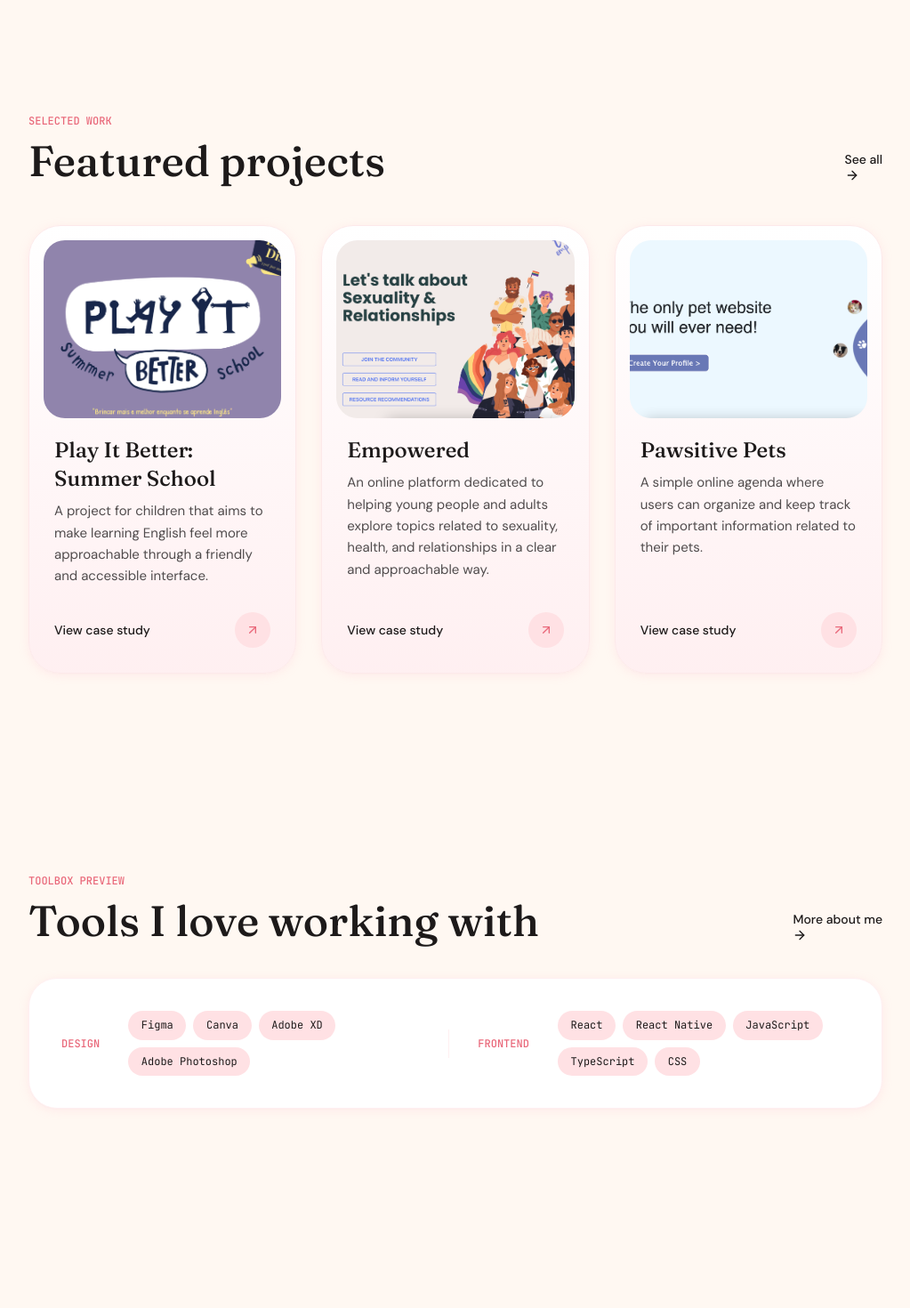
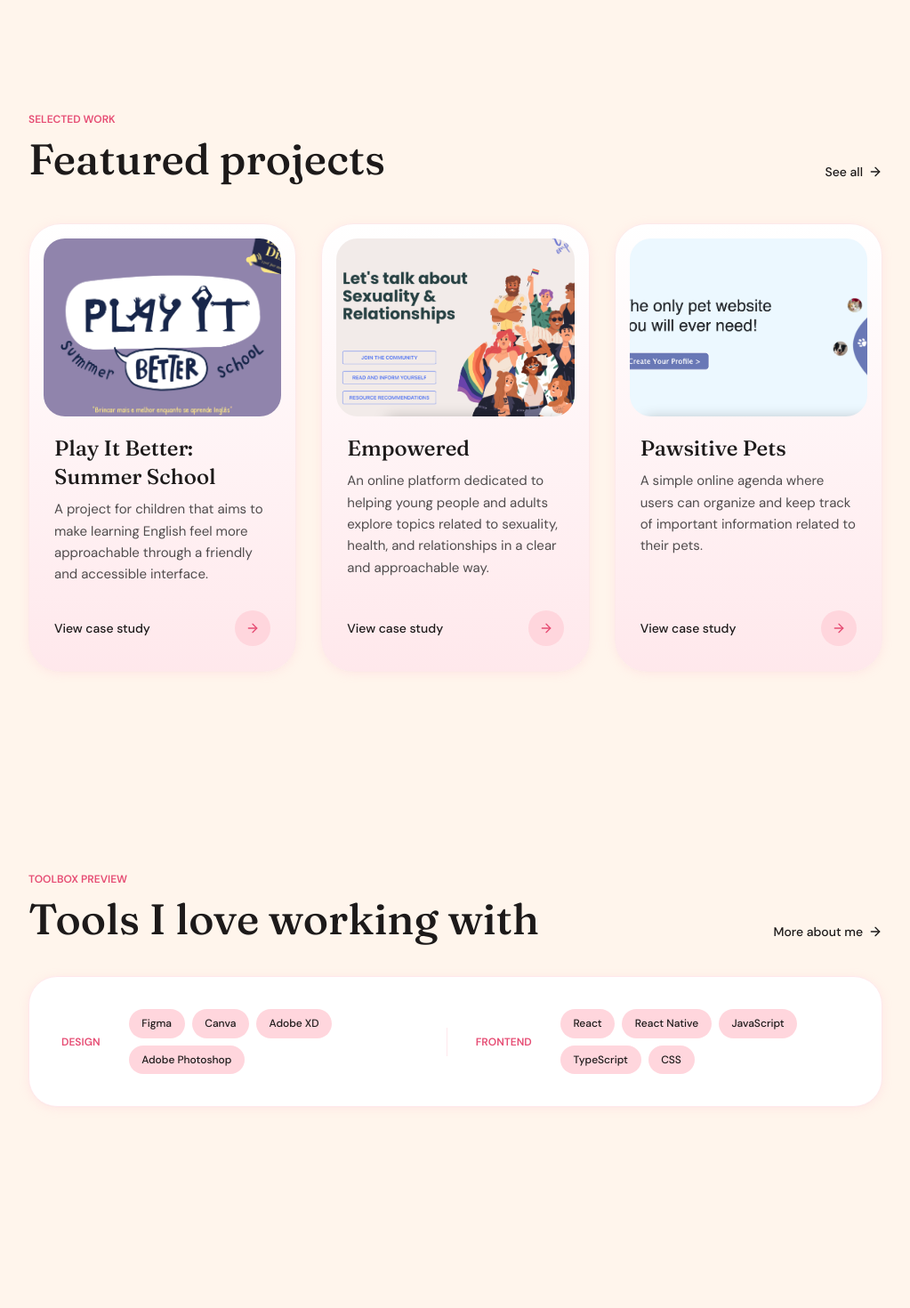
Before and after one commit to Leiladany/portfolio-v2, a React (Vite) app: page / in a window 1280 px wide. Shown: the part 820-2290 px from the top of the page at 89% size, without its empty margins (128-1151 px from the left). Built offline with nearby package versions, Linux system fonts and the light colour scheme.

Commit message:
refactor: update styles across components

```diff
--- a/src/components/ProjectCard.tsx
+++ b/src/components/ProjectCard.tsx
@@ -1,4 +1,4 @@
-import { ArrowUpRight } from "lucide-react";
+import { ArrowRight } from "lucide-react";
 import { Link } from "react-router-dom";
 import type { Project } from "../data/types";
 
@@ -28,7 +28,7 @@ export function ProjectCard({ project, index = 0 }: ProjectCardProps) {
       </div>
       <div className="flex flex-1 flex-col gap-3 px-7 pb-7 pt-1">
         <div>
-          <h3 className="font-display mb-2 text-2xl text-charcoal transition-colors group-hover:text-rose-deep">
+          <h3 className="font-display mb-2 text-2xl text-charcoal transition-colors duration-300 group-hover:text-rose-deep">
             {project.title}
           </h3>
           <p className="text-[15px] leading-relaxed text-graphite">
@@ -39,8 +39,8 @@ export function ProjectCard({ project, index = 0 }: ProjectCardProps) {
           <span className="link-underline text-sm font-medium text-charcoal">
             View case study
           </span>
-          <span className="flex h-10 w-10 items-center justify-center rounded-full bg-blush transition-transform duration-300 group-hover:scale-110">
-            <ArrowUpRight className="h-4 w-4 text-rose-deep transition-transform duration-300 group-hover:-translate-y-0.5 group-hover:translate-x-0.5" />
+          <span className="flex h-10 w-10 items-center justify-center rounded-full bg-blush">
+            <ArrowRight className="h-4 w-4 text-rose-deep" />
           </span>
         </div>
       </div>
--- a/src/components/SiteLayout.tsx
+++ b/src/components/SiteLayout.tsx
@@ -50,7 +50,7 @@ function Header() {
               end={link.end}
               className={({ isActive }) =>
                 [
-                  "nav-link rounded-full px-3 py-2 text-sm text-graphite hover:bg-blush/60 hover:text-charcoal sm:px-4",
+                  "nav-link rounded-full px-3 py-2 text-sm font-medium text-graphite hover:bg-blush/60 hover:text-charcoal sm:px-4",
                   isActive ? "bg-blush text-charcoal" : "",
                 ].join(" ")
               }
@@ -76,7 +76,7 @@ function Footer() {
           {profileInfo.socials.map((social) => (
             <a
               key={social.platform}
-              className="link-underline text-graphite transition-colors hover:text-charcoal"
+              className="link-underline text-graphite transition-colors duration-300 hover:text-charcoal"
               href={social.href}
               target={social.href.startsWith("http") ? "_blank" : undefined}
               rel={social.href.startsWith("http") ? "noreferrer" : undefined}
--- a/src/main.css
+++ b/src/main.css
@@ -49,11 +49,11 @@
 }
 
 :root {
-  --cream: oklch(0.985 0.012 60);
-  --blush: oklch(0.94 0.038 12);
-  --blush-soft: oklch(0.97 0.022 12);
-  --rose: oklch(0.78 0.13 12);
-  --rose-deep: oklch(0.68 0.16 14);
+  --cream: oklch(0.977 0.018 58);
+  --blush: oklch(0.925 0.06 10);
+  --blush-soft: oklch(0.958 0.035 10);
+  --rose: oklch(0.75 0.17 8);
+  --rose-deep: oklch(0.64 0.19 9);
   --charcoal: oklch(0.22 0.005 0);
   --graphite: oklch(0.42 0.005 0);
   --stone: oklch(0.94 0.012 30);
@@ -94,6 +94,7 @@
     background-color: var(--color-background);
     color: var(--color-foreground);
     font-family: var(--font-sans);
+    font-weight: 400;
     -webkit-font-smoothing: antialiased;
     -moz-osx-font-smoothing: grayscale;
     text-rendering: optimizeLegibility;
@@ -102,6 +103,13 @@
   a {
     color: inherit;
     text-decoration: none;
+    transition:
+      background-color 260ms ease,
+      border-color 260ms ease,
+      box-shadow 260ms ease,
+      color 260ms ease,
+      opacity 260ms ease,
+      transform 260ms cubic-bezier(0.16, 1, 0.3, 1);
   }
 
   img {
@@ -127,6 +135,8 @@
   }
 
   p {
+    font-family: var(--font-sans);
+    font-weight: 400;
     text-wrap: pretty;
   }
 
@@ -151,9 +161,9 @@
 
   .eyebrow {
     color: var(--rose-deep);
-    font-family: var(--font-mono);
+    font-family: var(--font-sans);
     font-size: 12px;
-    font-weight: 500;
+    font-weight: 600;
     letter-spacing: 0;
     text-transform: uppercase;
   }
@@ -167,6 +177,7 @@
     padding: 0.75rem 1.5rem;
     font-size: 0.95rem;
     font-weight: 500;
+    white-space: nowrap;
     transition:
       transform 0.3s cubic-bezier(0.16, 1, 0.3, 1),
       background-color 0.3s ease,
@@ -222,8 +233,9 @@
     border-radius: var(--radius-pill);
     background: var(--cream);
     color: var(--graphite);
-    font-family: var(--font-mono);
+    font-family: var(--font-sans);
     font-size: 12px;
+    font-weight: 500;
     letter-spacing: 0;
     padding: 0.4rem 0.85rem;
   }
@@ -289,7 +301,9 @@
 
   .link-underline {
     position: relative;
-    display: inline-block;
+    display: inline-flex;
+    align-items: center;
+    white-space: nowrap;
   }
 
   .link-underline::after {
@@ -297,12 +311,13 @@
     bottom: -2px;
     left: 0;
     width: 100%;
-    height: 1.5px;
+    height: 1px;
     background: var(--rose);
     content: "";
     transform: scaleX(0);
     transform-origin: right center;
-    transition: transform 0.3s cubic-bezier(0.16, 1, 0.3, 1);
+    opacity: 0.78;
+    transition: transform 260ms cubic-bezier(0.16, 1, 0.3, 1);
   }
 
   .link-underline:hover::after {
--- a/src/pages/HomePage.tsx
+++ b/src/pages/HomePage.tsx
@@ -7,7 +7,8 @@ import { projects } from "../data/projects";
 import { skillGroups } from "../data/skills";
 import { useDocumentMeta } from "../hooks/useDocumentMeta";
 
-const designSkills = skillGroups.find((group) => group.id === "design")?.items ?? [];
+const designSkills =
+  skillGroups.find((group) => group.id === "design")?.items ?? [];
 const frontendSkills =
   skillGroups.find((group) => group.id === "frontend")?.items ?? [];
 
@@ -22,7 +23,7 @@ export function HomePage() {
 
   return (
     <SiteLayout>
-      <section className="relative pb-28 pt-28 sm:pb-40 sm:pt-40">
+      <section className="relative pb-28 pt-20 sm:pb-40 sm:pt-40">
         <div className="mx-auto max-w-5xl px-6 sm:px-8">
           <h1 className="font-display reveal max-w-4xl text-6xl leading-none text-charcoal sm:text-7xl lg:text-8xl">
             Hi, I'm <span className="text-rose">{profileInfo.fullName}</span>
@@ -33,12 +34,12 @@ export function HomePage() {
             className="reveal mt-8 flex flex-wrap items-center gap-x-5 gap-y-3"
             data-delay="160"
           >
-            <p className="font-display text-3xl text-graphite sm:text-4xl">
+            <p className="text-2xl font-medium leading-tight text-graphite sm:text-3xl">
               {profileInfo.title}
             </p>
             <span className="inline-flex items-center gap-2 rounded-full border border-blush bg-blush-soft px-4 py-2 text-sm text-rose-deep">
               <Sparkles className="h-4 w-4 shrink-0" />
-              <span className="font-medium whitespace-nowrap">
+              <span className="whitespace-nowrap font-medium">
                 Open to junior roles
               </span>
             </span>
@@ -48,9 +49,8 @@ export function HomePage() {
             className="reveal mt-8 max-w-2xl text-lg leading-relaxed text-graphite sm:text-xl"
             data-delay="220"
           >
-            I design and build soft, clear and user-friendly digital
-            experiences - with care for the small details that make products
-            feel kind.
+            I design and build soft, clear and user-friendly digital experiences
+            - with care for the small details that make products feel kind.
           </p>
 
           <div className="reveal mt-10 flex flex-wrap gap-3" data-delay="280">
@@ -76,9 +76,9 @@ export function HomePage() {
             </div>
             <Link
               to="/projects"
-              className="link-underline hidden items-center gap-1.5 text-sm font-medium text-charcoal transition-colors hover:text-rose-deep sm:inline-flex"
+              className="link-underline hidden items-center gap-1.5 text-sm font-medium text-charcoal transition-colors duration-300 hover:text-rose-deep sm:inline-flex"
             >
-              See all <ArrowRight className="h-4 w-4" />
+              See all <ArrowRight className="h-4 w-4 shrink-0" />
             </Link>
           </div>
           <div className="grid gap-7 sm:grid-cols-2 lg:grid-cols-3">
@@ -100,9 +100,9 @@ export function HomePage() {
             </div>
             <Link
               to="/about"
-              className="link-underline hidden items-center gap-1.5 text-sm font-medium text-charcoal transition-colors hover:text-rose-deep sm:inline-flex"
+              className="link-underline hidden items-center gap-1.5 text-sm font-medium text-charcoal transition-colors duration-300 hover:text-rose-deep sm:inline-flex"
             >
-              More about me <ArrowRight className="h-4 w-4" />
+              More about me <ArrowRight className="h-4 w-4 shrink-0" />
             </Link>
           </div>
           <div
@@ -117,7 +117,10 @@ export function HomePage() {
                 </span>
               ))}
             </div>
-            <span className="hidden h-8 w-px bg-blush-soft sm:block" aria-hidden />
+            <span
+              className="hidden h-8 w-px bg-blush-soft sm:block"
+              aria-hidden
+            />
             <span className="eyebrow text-charcoal">Frontend</span>
             <div className="flex min-w-[200px] flex-1 flex-wrap gap-2">
               {frontendSkills.slice(0, 5).map((skill) => (
@@ -142,7 +145,10 @@ export function HomePage() {
               keep learning, contribute to real products, and grow with a team.
             </p>
             <div className="mt-9 flex justify-center">
-              <a href="mailto:leiladany16@gmail.com" className="pill pill-primary">
+              <a
+                href="mailto:leiladany16@gmail.com"
+                className="pill pill-primary"
+              >
                 <Mail className="h-4 w-4" /> Get in touch
               </a>
             </div>
--- a/src/pages/ProjectsPage.tsx
+++ b/src/pages/ProjectsPage.tsx
@@ -12,7 +12,7 @@ export function ProjectsPage() {
 
   return (
     <SiteLayout>
-      <section className="pb-16 pt-24 sm:pt-32">
+      <section className="pb-16 pt-8 sm:pt-28">
         <div className="mx-auto max-w-5xl px-6 sm:px-8">
           <p className="eyebrow reveal">Case studies</p>
           <h1 className="font-display reveal mt-5 text-5xl leading-none text-charcoal sm:text-6xl lg:text-7xl">
```
Also changed, not shown: src/components/ProjectCardDetailed.tsx (+4 -4 lines), src/pages/AboutPage.tsx (+17 -7 lines), src/pages/ProjectDetailPage.tsx (+8 -5 lines).
